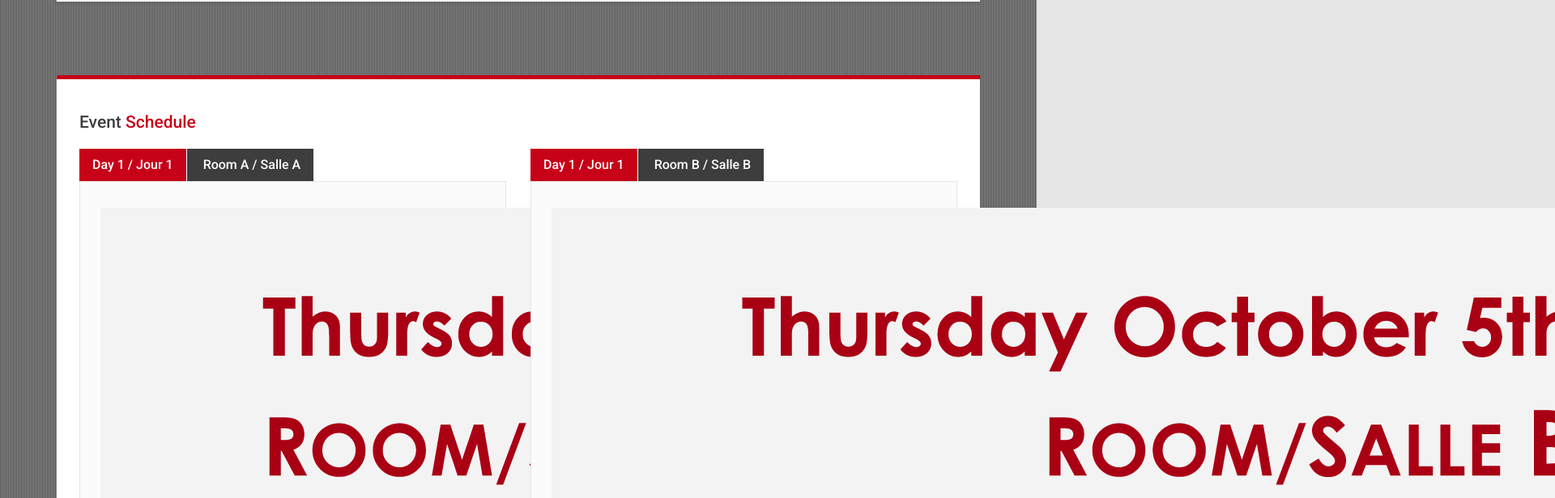
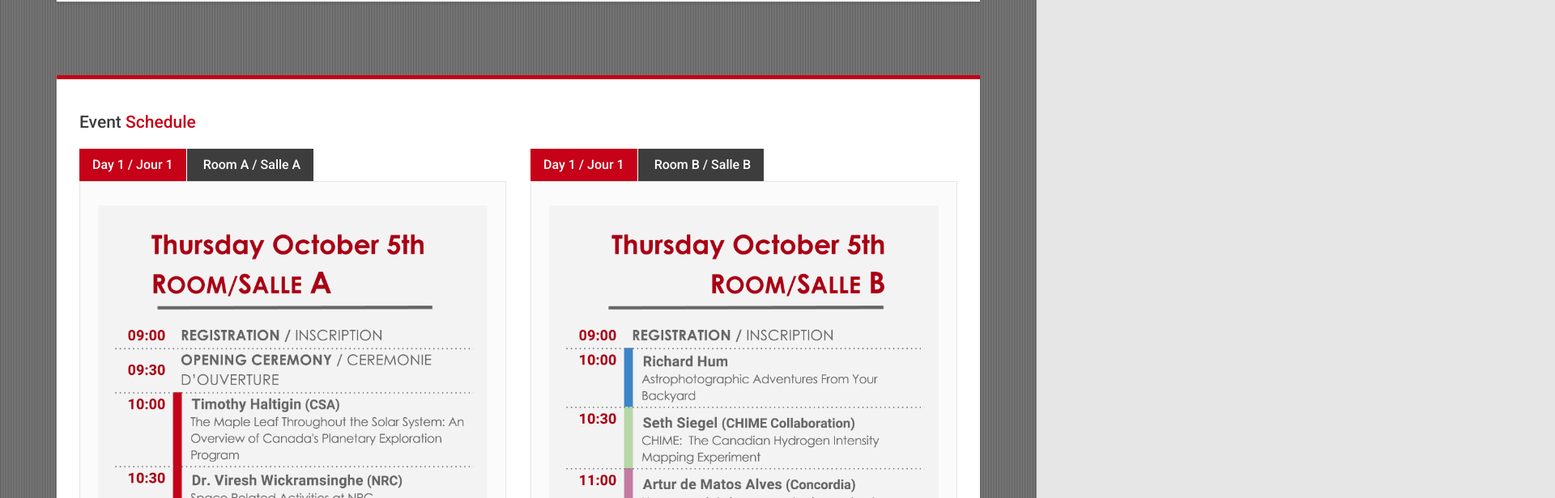
Before and after one commit to mcgillspace/mss-website, a website: page index.html in a window 1280 px wide. Shown: the part 2184-2800 px from the top of the page at 81% size, 1920 px wide, since content can reach past the window. Drawn offline with nearby package versions, Linux system fonts and the light colour scheme; some packages are replaced by stand-ins of ours; a script that the page names is missing; files whose address does not match are found by name.

Commit message:
fixed schedule images

```diff
--- a/css/style.css
+++ b/css/style.css
@@ -586,6 +586,10 @@ h1.logo {
 
 #schedule .tab-pane {
     padding: 3em 2em 2em 2em;
+}
+
+#schedule img.schedule-img {
+    width: 100%;
 }
 
 .tab-pane h3 i {
--- a/index.html
+++ b/index.html
@@ -166,7 +166,7 @@
                         <h6 class="section-head"><span>Day 1 / Jour 1</span> Room A / Salle A</h6>
                         <ul class="activities">
                           <li>
-                            <img src="/img/schedule/day1_a.png" alt="Day 1 Room A">
+                            <img class="schedule-img" src="img/schedule/day1_a.png" alt="Day 1 Room A">
                           </li>
                         </ul>
                       </div>
@@ -174,7 +174,7 @@
                         <h6 class="section-head"><span>Day 1 / Jour 1</span> Room B / Salle B</h6>
                         <ul class="activities">
                           <li>
-                            <img src="/img/schedule/day1_b.png" alt="Day 1 Room B">
+                            <img class="schedule-img" src="img/schedule/day1_b.png" alt="Day 1 Room B">
                           </li>
                         </ul>
                       </div>
@@ -184,7 +184,7 @@
                         <h6 class="section-head"><span>Day 2 / Jour 2</span> Room A / Salle A</h6>
                         <ul class="activities">
                           <li>
-                            <img src="/img/schedule/day2_a.png" alt="Day 2 Room A">
+                            <img class="schedule-img" src="img/schedule/day2_a.png" alt="Day 2 Room A">
                           </li>
                         </ul>
                       </div>
@@ -192,7 +192,7 @@
                         <h6 class="section-head"><span>Day 2 / Jour 2</span> Room B / Salle B</h6>
                         <ul class="activities">
                           <li>
-                              <img src="/img/schedule/day2_b.png" alt="Day 2 Room B">
+                            <img class="schedule-img" src="img/schedule/day2_b.png" alt="Day 2 Room B">
                           </li>
                         </ul>
                       </div>
```
